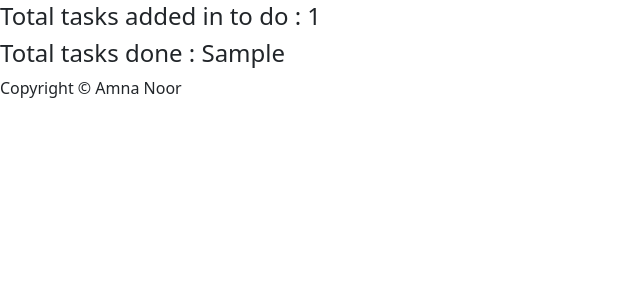
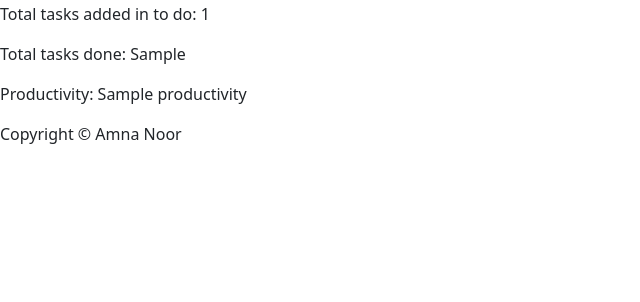
Before and after one commit to amna-nr/productivity_app, a Flask app: template templates/report.html in a window 1280 px wide. Shown: the part 70-372 px from the top of the page, without its empty margins (0-640 px from the left). Run offline with Flask 3, Linux system fonts and the light colour scheme; the template is opened without the code that fills it: most values are stand-ins (such as "Sample title", 1, 10 or a date in 2020).

Commit message:
calculate productivity and display it on report page

```diff
--- a/app.py
+++ b/app.py
@@ -234,7 +234,8 @@ def report():
     total_tasks = cursor.fetchone()[0]
     cursor.execute("SELECT COUNT(*) FROM tasks WHERE user_id = ? AND status = ?", (session["user_id"], "done", ))
     tasks_done = cursor.fetchone()[0]
-    return render_template("report.html", total_tasks=total_tasks, tasks_done=tasks_done )
+    productivity = int((tasks_done / total_tasks) * 100)
+    return render_template("report.html", total_tasks=total_tasks, tasks_done=tasks_done, productivity=productivity)
 
 if __name__ == '__main__':
     app.run(debug=True, host='127.0.0.1', port=5000)
--- a/templates/report.html
+++ b/templates/report.html
@@ -3,6 +3,7 @@
 {% block title %} Report {% endblock %}
 
 {% block main %}
-    <h4> Total tasks added in to do : {{ total_tasks }} </h4>
-    <h4> Total tasks done : {{ tasks_done }} </h4>
+    <p> Total tasks added in to do: {{ total_tasks }} </p>
+    <p> Total tasks done: {{ tasks_done }} </p>
+    <p> Productivity: {{ productivity }} </p>
 {% endblock %}
```
